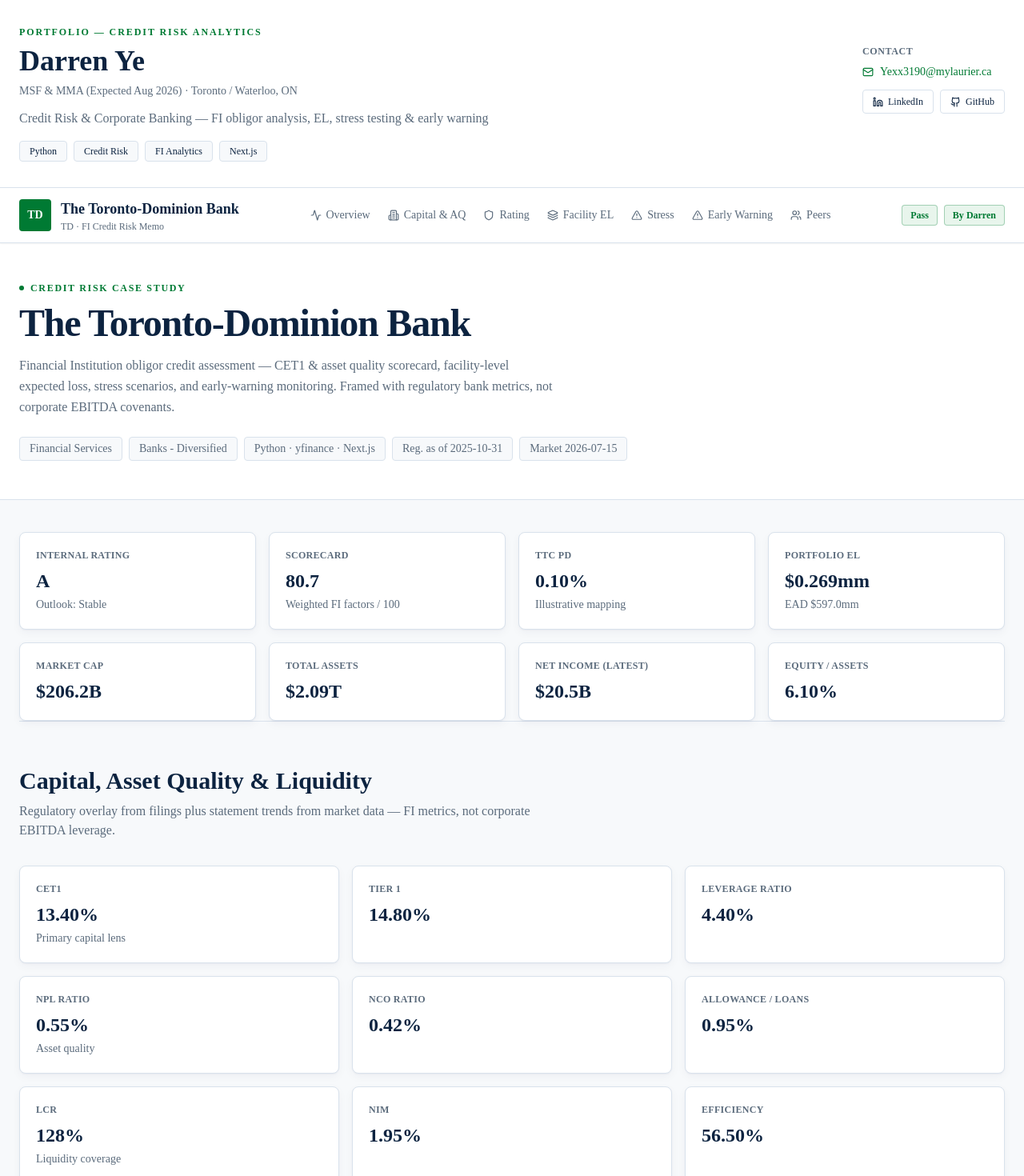
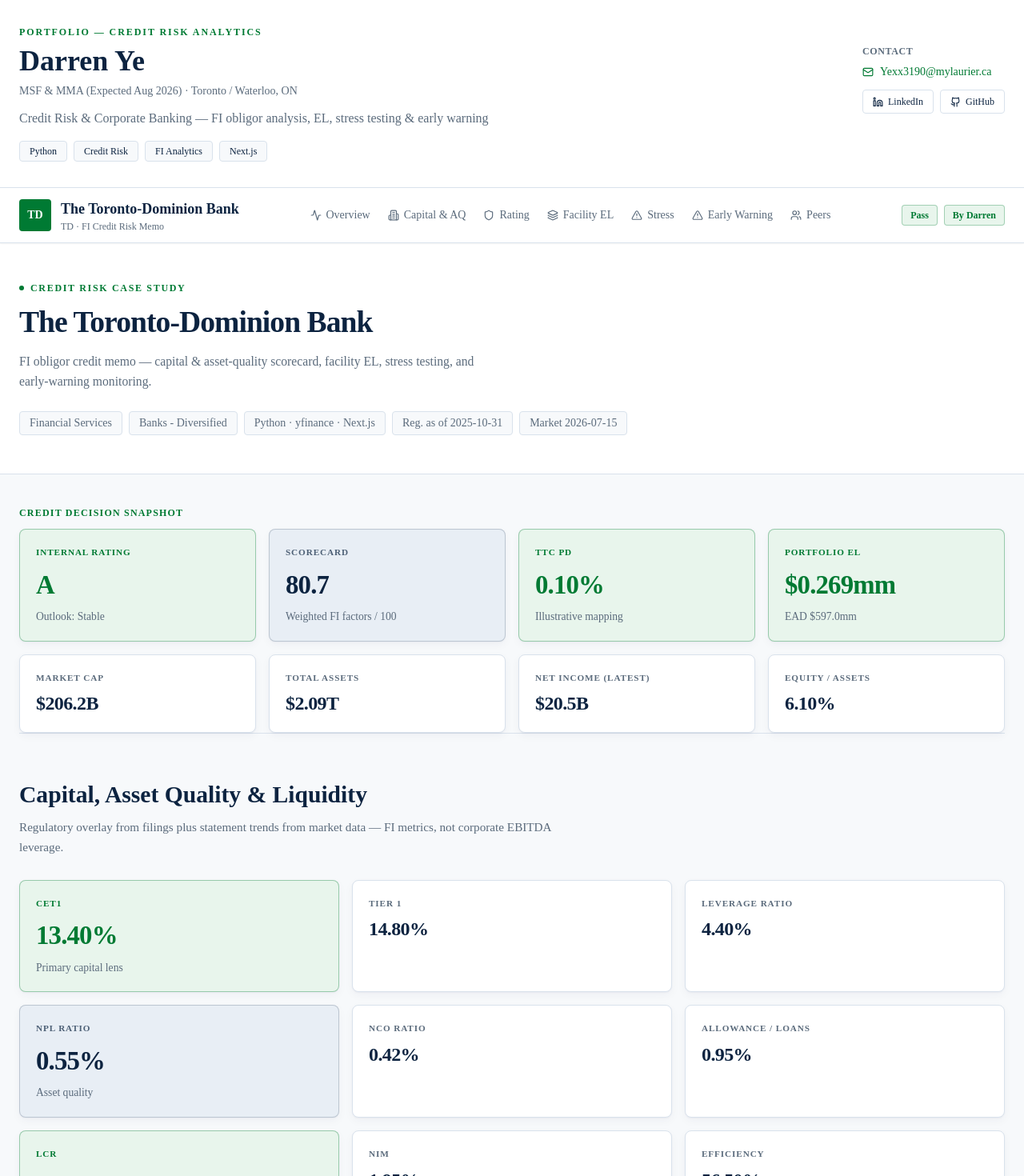
Before and after one commit to darrenye1/jpm-fi-credit-risk, a Next.js app: page / in a window 1280 px wide. Shown: the top 1470 px of the page at 80% size. Built offline with nearby package versions, Linux system fonts and the light colour scheme.

Commit message:
Improve typography hierarchy and highlight key credit KPIs

```diff
--- a/app/page.tsx
+++ b/app/page.tsx
@@ -58,26 +58,33 @@
 
         {/* Overview KPIs */}
         <div id="overview" className="mx-auto max-w-7xl px-6 pt-10">
+          <p className="mb-3 text-xs font-bold uppercase tracking-[0.1em] text-bank-green">
+            Credit decision snapshot
+          </p>
           <div className="grid gap-4 sm:grid-cols-2 lg:grid-cols-4">
             <KPICard
               label="Internal Rating"
               value={rating.internal_rating}
               change={`Outlook: ${rating.outlook}`}
+              tone="accent"
             />
             <KPICard
               label="Scorecard"
               value={fmtNum(rating.total_score, 1)}
               change="Weighted FI factors / 100"
+              tone="navy"
             />
             <KPICard
               label="TTC PD"
               value={fmtPct(rating.pd_ttc_pct)}
               change="Illustrative mapping"
+              tone="accent"
             />
             <KPICard
               label="Portfolio EL"
               value={fmtMm(portfolio.total_el_mm, 3)}
               change={`EAD ${fmtMm(portfolio.total_ead_mm)}`}
+              tone="accent"
             />
           </div>
           <div className="mt-4 grid gap-4 sm:grid-cols-2 lg:grid-cols-4">
@@ -96,13 +103,28 @@
             subtitle="Regulatory overlay from filings plus statement trends from market data — FI metrics, not corporate EBITDA leverage."
           >
             <div className="grid gap-4 sm:grid-cols-2 lg:grid-cols-3">
-              <KPICard label="CET1" value={fmtPct(metrics.cet1_ratio)} change="Primary capital lens" />
+              <KPICard
+                label="CET1"
+                value={fmtPct(metrics.cet1_ratio)}
+                change="Primary capital lens"
+                tone="accent"
+              />
               <KPICard label="Tier 1" value={fmtPct(metrics.tier1_ratio)} />
               <KPICard label="Leverage Ratio" value={fmtPct(metrics.leverage_ratio)} />
-              <KPICard label="NPL Ratio" value={fmtPct(metrics.npl_ratio)} change="Asset quality" />
+              <KPICard
+                label="NPL Ratio"
+                value={fmtPct(metrics.npl_ratio)}
+                change="Asset quality"
+                tone="navy"
+              />
               <KPICard label="NCO Ratio" value={fmtPct(metrics.nco_ratio)} />
               <KPICard label="Allowance / Loans" value={fmtPct(metrics.allowance_to_loans)} />
-              <KPICard label="LCR" value={fmtPct(metrics.lcr, 0)} change="Liquidity coverage" />
+              <KPICard
+                label="LCR"
+                value={fmtPct(metrics.lcr, 0)}
+                change="Liquidity coverage"
+                tone="accent"
+              />
               <KPICard label="NIM" value={fmtPct(metrics.nim)} />
               <KPICard label="Efficiency" value={fmtPct(metrics.efficiency_ratio)} />
               <KPICard label="ROAA" value={fmtPct(metrics.roaa)} />
@@ -136,7 +158,7 @@
             <div className="grid gap-6 lg:grid-cols-5">
               <Card className="lg:col-span-2">
                 <p className="text-sm text-bank-muted">Rating outcome</p>
-                <p className="mt-3 font-display text-5xl font-bold text-bank-green">
+                <p className="mt-3 font-display text-5xl font-semibold tracking-tight text-bank-green md:text-6xl">
                   {rating.internal_rating}
                 </p>
                 <p className="mt-2 text-bank-muted">
@@ -199,10 +221,11 @@
                 label="Total Commitment"
                 value={fmtMm(portfolio.total_commitment_mm, 0)}
               />
-              <KPICard label="Total EAD" value={fmtMm(portfolio.total_ead_mm)} />
+              <KPICard label="Total EAD" value={fmtMm(portfolio.total_ead_mm)} tone="navy" />
               <KPICard
                 label="Total Expected Loss"
                 value={fmtMm(portfolio.total_el_mm, 3)}
+                tone="accent"
               />
             </div>
             <Card className="overflow-x-auto p-0">
--- a/components/layout.tsx
+++ b/components/layout.tsx
@@ -151,13 +151,12 @@
             Credit Risk Case Study
           </p>
         </div>
-        <h2 className="max-w-4xl font-display text-3xl font-semibold tracking-tight text-bank-ink md:text-5xl">
+        <h2 className="max-w-3xl font-display text-[1.85rem] font-semibold leading-tight tracking-tight text-bank-ink md:text-[2.35rem]">
           {name}
         </h2>
-        <p className="mt-4 max-w-2xl text-base leading-relaxed text-bank-muted">
-          Financial Institution obligor credit assessment — CET1 &amp; asset quality scorecard,
-          facility-level expected loss, stress scenarios, and early-warning monitoring. Framed with
-          regulatory bank metrics, not corporate EBITDA covenants.
+        <p className="mt-3 max-w-xl text-[0.98rem] leading-relaxed text-bank-muted">
+          FI obligor credit memo — capital &amp; asset-quality scorecard, facility EL, stress testing,
+          and early-warning monitoring.
         </p>
         <div className="mt-6 flex flex-wrap gap-2">
           {[
--- a/components/ui.tsx
+++ b/components/ui.tsx
@@ -13,10 +13,14 @@
   children: ReactNode;
 }) {
   return (
-    <section id={id} className="scroll-mt-24 border-t border-bank-border py-14">
-      <div className="mb-8">
-        <h2 className="font-display text-2xl font-semibold text-bank-ink md:text-3xl">{title}</h2>
-        {subtitle && <p className="mt-2 max-w-2xl text-bank-muted">{subtitle}</p>}
+    <section id={id} className="scroll-mt-24 border-t border-bank-border py-12 md:py-14">
+      <div className="mb-7">
+        <h2 className="font-display text-[1.65rem] font-semibold leading-snug text-bank-ink md:text-[1.85rem]">
+          {title}
+        </h2>
+        {subtitle && (
+          <p className="mt-2 max-w-2xl text-[0.95rem] leading-relaxed text-bank-muted">{subtitle}</p>
+        )}
       </div>
       {children}
     </section>
@@ -47,29 +51,57 @@
   value,
   change,
   positive,
+  tone = "default",
 }: {
   label: string;
   value: string;
   change?: string;
   positive?: boolean;
+  /** accent = green highlight; navy = navy soft highlight */
+  tone?: "default" | "accent" | "navy";
 }) {
   return (
-    <Card>
-      <p className="text-xs font-semibold uppercase tracking-wide text-bank-muted">{label}</p>
-      <p className="mt-2 font-display text-2xl font-semibold text-bank-ink">{value}</p>
+    <div
+      className={clsx(
+        "rounded-lg border p-5 shadow-bank",
+        tone === "accent" && "border-bank-green/35 bg-bank-greenSoft",
+        tone === "navy" && "border-bank-navy/20 bg-bank-navySoft",
+        tone === "default" && "border-bank-border bg-bank-card"
+      )}
+    >
+      <p
+        className={clsx(
+          "text-[0.7rem] font-bold uppercase tracking-[0.08em]",
+          tone === "accent" && "text-bank-green",
+          tone === "navy" && "text-bank-navy/70",
+          tone === "default" && "text-bank-muted"
+        )}
+      >
+        {label}
+      </p>
+      <p
+        className={clsx(
+          "mt-2 font-display font-semibold tracking-tight",
+          tone === "accent" && "text-[1.85rem] text-bank-green md:text-[2.05rem]",
+          tone === "navy" && "text-[1.85rem] text-bank-navy md:text-[2.05rem]",
+          tone === "default" && "text-[1.45rem] text-bank-ink md:text-2xl"
+        )}
+      >
+        {value}
+      </p>
       {change && (
         <p
           className={clsx(
-            "mt-1 text-sm",
-            positive === true && "text-bank-green",
-            positive === false && "text-bank-danger",
+            "mt-1.5 text-[0.85rem] leading-snug",
+            positive === true && "font-medium text-bank-green",
+            positive === false && "font-medium text-bank-danger",
             positive === undefined && "text-bank-muted"
           )}
         >
           {change}
         </p>
       )}
-    </Card>
+    </div>
   );
 }
 
```
